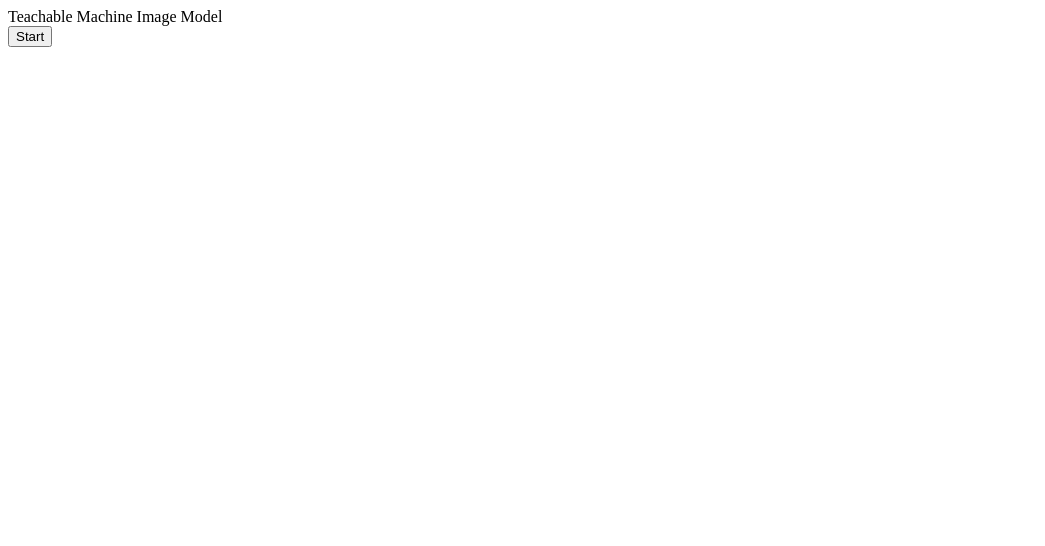
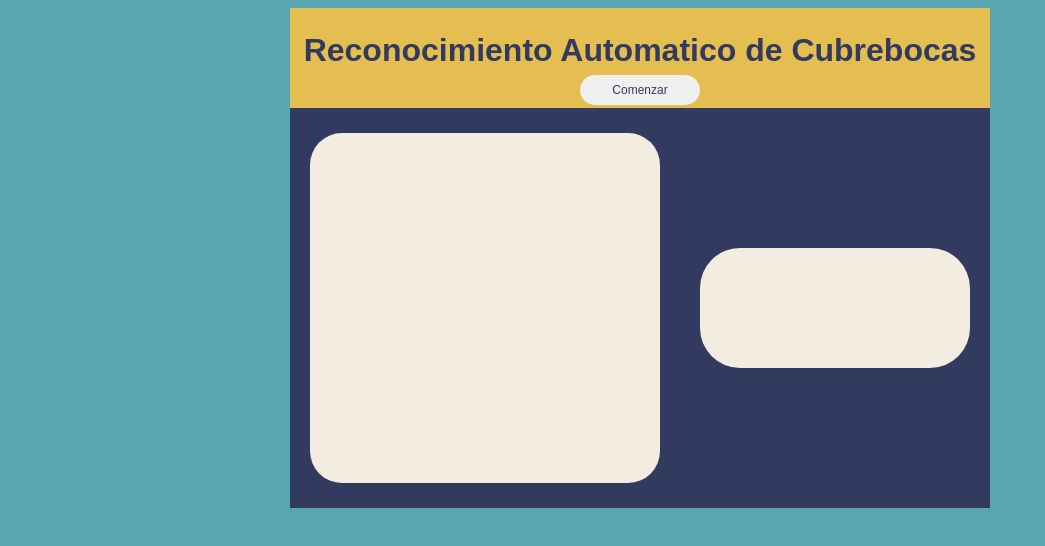
Before and after one commit to Miguel002004/FaceMaskBlock, a plain HTML site: page js/index2.html in a window 1280 px wide. Shown: the whole page, without its empty margins (0-1045 px from the left). Drawn offline with Linux system fonts and the light colour scheme; a web font is replaced by a local one.

Commit message:
Diseño de la interfaz v.1

```diff
--- /dev/null
+++ b/js/estilos.css
@@ -0,0 +1,93 @@
+@import url('http://fonts.cdnfonts.com/css/nikoleta');
+@import url('http://fonts.cdnfonts.com/css/aovel-sans-2');
+
+
+
+
+body {
+    background-color: #58a6B0;
+}
+
+
+.encabezado {
+    margin: auto;
+    width: 700px;
+    height: 100px;
+    background-color: #e5be51;
+    display: flex;
+    align-items: center;
+    justify-content: center;
+    flex-direction: column;
+}
+
+.encabezado h1 {
+    font-family: 'Nikoleta', sans-serif;
+    color: #323a60;
+}
+
+.encabezado input[type="button"] {
+    width: 120px;
+    height: 30px;
+    appearance: none;
+    -webkit-appearance: none;
+    margin-top: -15px;
+    border: none;
+    border-radius: 2em;
+    cursor: pointer;
+    font-size: 12px;
+    color: #323a60;
+}
+
+.encabezado input[type="button"]:hover {
+    background-color: #323a60;
+    color: #f3ece1;
+}
+
+.contenedor {
+    margin: auto;
+    width: 700px;
+    height: 400px;
+    background-color: #323a60;
+    display: flex;
+    justify-content: space-evenly;
+    align-items: center;
+    flex-direction: row;
+    flex-wrap: wrap;
+}
+
+#webcam-container {
+    border: none;
+    border-radius: 2em;
+    background-color: #f3ece1;
+    width: 320px;
+    height: 320px;
+    margin: 10px;
+    display: flex;
+}
+
+#webcam-container:first-child {
+    margin: auto;
+    border: none;
+    border-radius: 2em;
+    padding: 15px;
+}
+
+#label-container {
+    padding: 10px;
+    margin: auto;
+    font-size: 20px;
+    width: 250px;
+    height: 100px;
+    background-color: #f3ece1;
+    border: none;
+    border-radius: 2em;
+    font-family: 'Nikoleta', sans-serif;
+    display: flex;
+}
+
+#label-container:nth-child(2) {
+    color: #323a60;
+    justify-content: space-evenly;
+    align-items: center;
+    font-family: 'Aovel Sans', sans-serif;
+}
--- a/js/index2.html
+++ b/js/index2.html
@@ -1,7 +1,28 @@
-<div>Teachable Machine Image Model</div>
-<button type="button" onclick="init()">Start</button>
-<div id="webcam-container"></div>
-<div id="label-container"></div>
+<!DOCTYPE html>
+<html lang="en">
+<head>
+    <meta charset="UTF-8">
+    <meta http-equiv="X-UA-Compatible" content="IE=edge">
+    <meta name="viewport" content="width=device-width, initial-scale=1.0">
+    <link rel="stylesheet" href="estilos.css">
+    <link rel="preconnect" href="https://fonts.googleapis.com">
+    <link rel="preconnect" href="https://fonts.gstatic.com" crossorigin>
+    <link href="https://fonts.googleapis.com/css2?family=Oswald:wght@700&display=swap" rel="stylesheet">
+    <title>Reconocimiento de cubrebocas</title>
+</head>
+<body>
+    <div class="encabezado">
+        <h1>Reconocimiento Automatico de
+            Cubrebocas</h1>
+        <input  id="btn-iniciar" type="button" onclick="init()" value="Comenzar">
+    </div>
+
+    <div class="contenedor">
+    <div id="webcam-container"></div>
+    <div id="label-container"></div>
+    </div>
+
+
 <script src="https://cdn.jsdelivr.net/npm/@tensorflow/tfjs@1.3.1/dist/tf.min.js"></script>
 <script src="https://cdn.jsdelivr.net/npm/@teachablemachine/image@0.8/dist/teachablemachine-image.min.js"></script>
 <script type="text/javascript">
@@ -27,7 +48,7 @@
 
         // Convenience function to setup a webcam
         const flip = true; // whether to flip the webcam
-        webcam = new tmImage.Webcam(200, 200, flip); // width, height, flip
+        webcam = new tmImage.Webcam(300, 300, flip); // width, height, flip
         await webcam.setup(); // request access to the webcam
         await webcam.play();
         window.requestAnimationFrame(loop);
@@ -38,6 +59,7 @@
         for (let i = 0; i < maxPredictions; i++) { // and class labels
             labelContainer.appendChild(document.createElement("div"));
         }
+        document.getElementById("btn-iniciar").style.display = "none";
     }
 
     async function loop() {
@@ -57,3 +79,6 @@
         }
     }
 </script>
+
+</body>
+</html>
```
